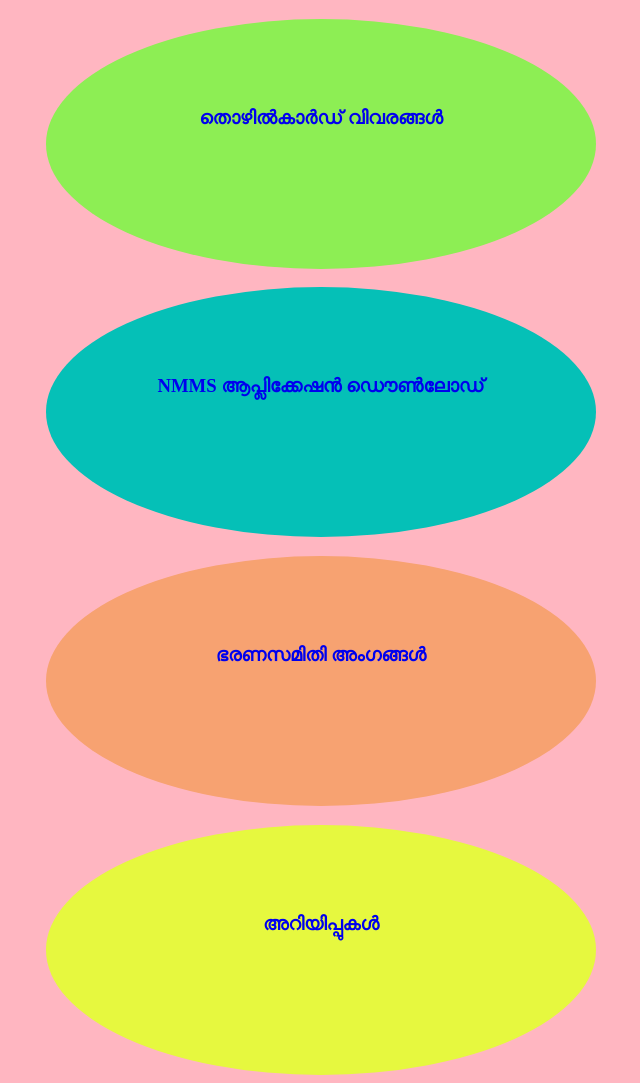
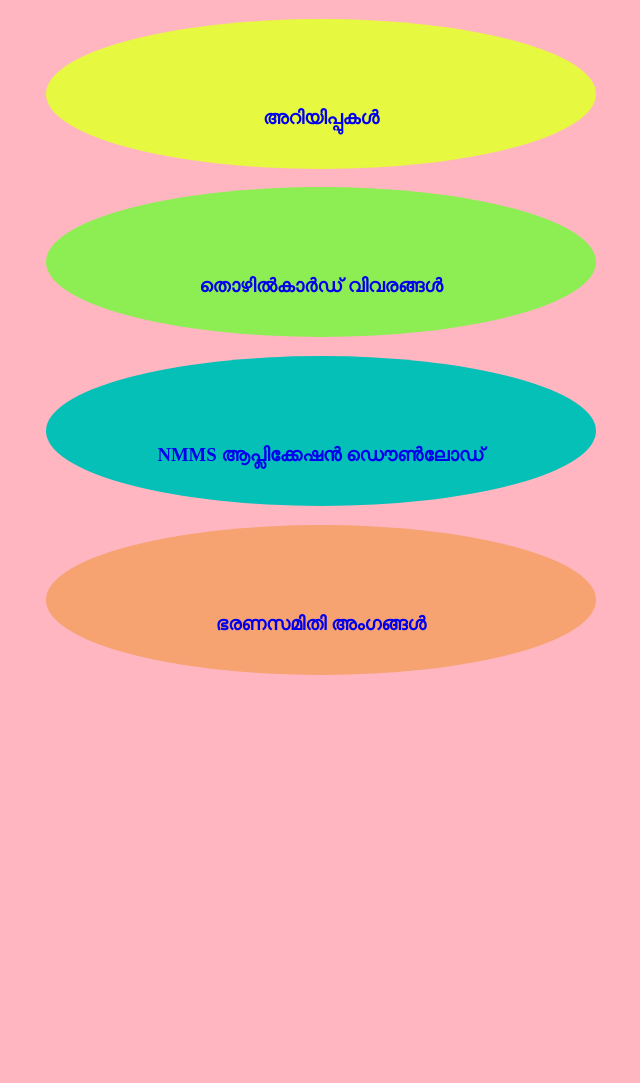
Before and after one commit to nregsmangattidam/mobileapp, a plain HTML site: page index.html in a window 1280 px wide. Shown: the whole page, without its empty margins (319-959 px from the left). After the commit the page ends 800 px from the top, so only its background shows below. Drawn offline with Linux system fonts and the light colour scheme.

Commit message:
Add files via upload

```diff
--- a/index.html
+++ b/index.html
@@ -9,6 +9,21 @@
 </head>
 <body>
     <center>
+    <center>
+        <a href="newsdesk.html">
+            <div id="div4">
+                <center>
+                    <h3>
+                        <br>
+                        <br>
+                        <br>
+                        <br>
+                        അറിയിപ്പുകൾ
+                    </h3>
+                </center>
+            </div>
+            </a>
+            </center>
     <a href="https://nregsmangattidam.github.io/jobcard/">
     <div id="div1">
         <center>
@@ -48,19 +63,6 @@
         </center>
     </div>
     </a>
-    <a href="newsdesk.html">
-    <div id="div4">
-        <center>
-            <h3>
-                <br>
-                <br>
-                <br>
-                <br>
-                അറിയിപ്പുകൾ
-            </h3>
-        </center>
-    </div>
-    </a>
     </center>
 </body>
 </html>
--- a/new.css
+++ b/new.css
@@ -3,14 +3,14 @@ a{
 }
 #div1 {
     background-color: rgb(141, 238, 84);
-    height: 250px;
+    height: 150px;
     width: 550px;
     text-align: center;
     border-radius: 50%;
 }
 #div2 {
     background-color: rgb(5, 192, 183);
-    height: 250px;
+    height: 150px;
     width: 550px;
     text-align: center;
     border-radius: 50%;
@@ -19,7 +19,7 @@ a{
 }
 #div3 {
     background-color: rgb(247, 162, 113);
-    height: 250px;
+    height: 150px;
     width: 550px;
     text-align: center;
     border-radius: 50%;
@@ -28,7 +28,7 @@ a{
 }
 #div4 {
     background-color: rgb(230, 248, 63);
-    height: 250px;
+    height: 150px;
     width: 550px;
     text-align: center;
     border-radius: 50%;
```
